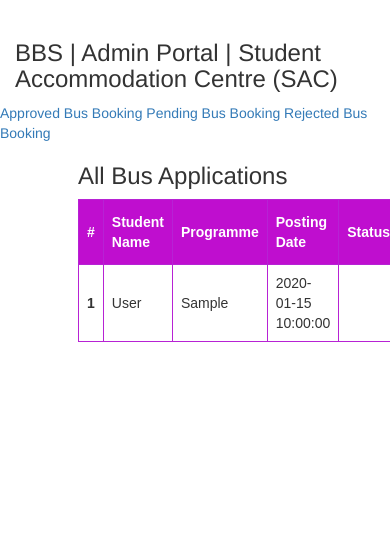
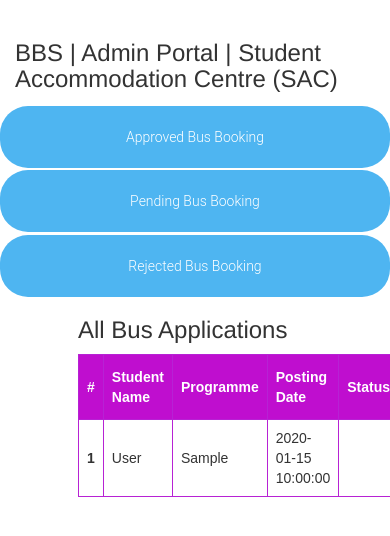
Before and after one commit to siseisya/Final-Year-Project, a PHP site: page /admin/bookings.php in a window 390 px wide; the page is wider, and only the part inside the window is pictured. Shown: the part 180-716 px from the top of that part. Run offline with PHP 8.4, Linux system fonts and the light colour scheme; the visitor is signed in with stand-in values (Sample User, id 1); tables that the repository leaves empty or names only in its code hold one stand-in row (values such as "Sample post").

Commit message:
Update alpha-admin.css

```diff
--- a/admin/css/alpha-admin.css
+++ b/admin/css/alpha-admin.css
@@ -81,3 +81,50 @@ body {
     font-size: 16px;
     resize: none;
   }
+
+
+    /* Style the body */
+    body {
+      font-family: Arial;
+      margin: 0;
+    }
+
+    /* Header/Logo Title */
+    .header {
+      padding: 20px;
+      text-align: left;
+      background: black;
+      color: white;
+      font-size: 30px;
+    }
+
+    /* Page Content */
+    .content {
+      padding: 15px;
+    }
+
+    a.button3 {
+      display: inline-block;
+      padding: 1.5em 2.5em;
+      margin: 0 0.9em 0.9em 0;
+      border-radius: 2em;
+      box-sizing: border-box;
+      text-decoration: none;
+      font-family: 'Roboto', sans-serif;
+      font-weight: 300;
+      color: #FFFFFF;
+      background-color: #4eb5f1;
+      text-align: center;
+      transition: all 0.2s;
+    }
+
+    a.button3:hover {
+      background-color: #4095c6;
+    }
+
+    @media all and (max-width:30em) {
+      a.button3 {
+        display: block;
+        margin: 0.2em auto;
+      }
+    }
```
